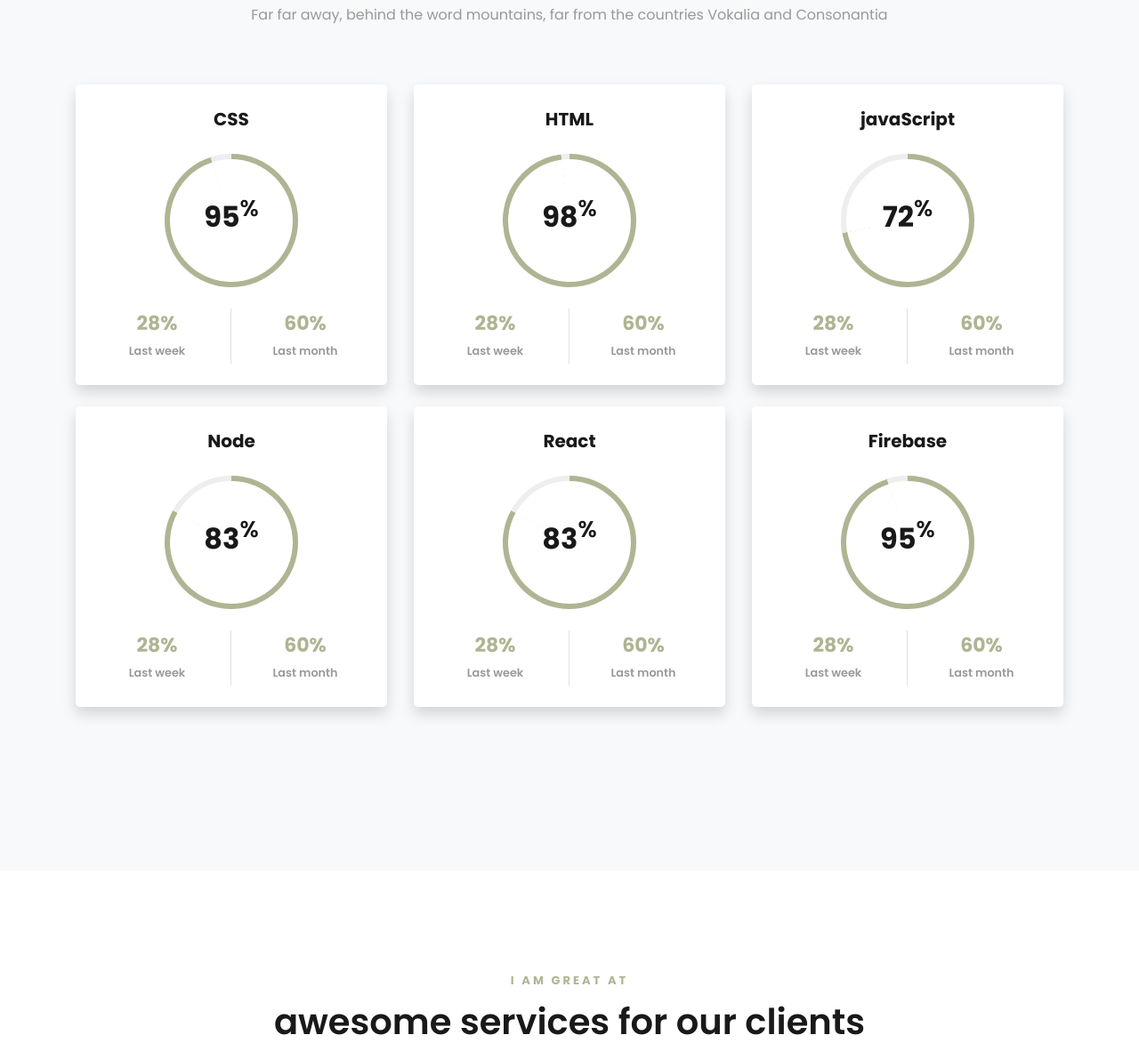
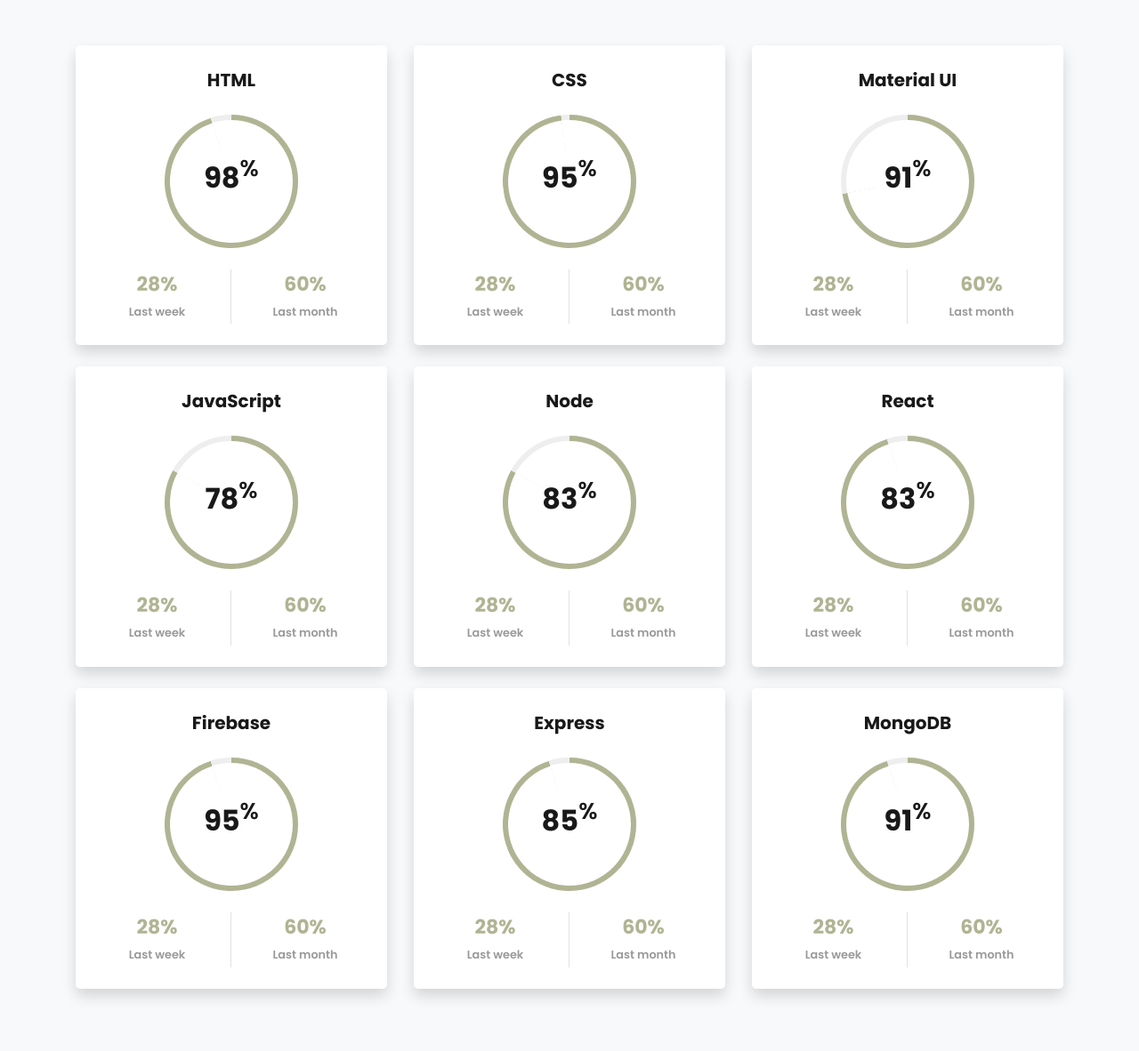
Before and after one commit to abdullah-mumin/Abdulla_Portfolio, a plain HTML site: page index.html in a window 1280 px wide. Shown: the part 1608-2790 px from the top of the page at 89% size. Drawn offline with nearby package versions, Linux system fonts and the light colour scheme; some packages are replaced by stand-ins of ours; no server answers; files whose address does not match are found by name.

Commit message:
update something

```diff
--- a/index.html
+++ b/index.html
@@ -221,16 +221,50 @@
 				<div class="col-md-12 heading-section text-center ftco-animate">
 					<span class="subheading">Skills</span>
 					<h2 class="mb-4">My Skills</h2>
-					<p>Far far away, behind the word mountains, far from the countries Vokalia and Consonantia</p>
+					<!-- <p>Far far away, behind the word mountains, far from the countries Vokalia and Consonantia</p> -->
 				</div>
 			</div>
 			<div class="row progress-circle mb-5">
 				<div class="col-lg-4 mb-4">
 					<div class="bg-white rounded-lg shadow p-4">
+						<h2 class="h5 font-weight-bold text-center mb-4">HTML</h2>
+
+						<!-- Progress bar 1 -->
+						<div class="progress mx-auto" data-value='95'>
+							<span class="progress-left">
+								<span class="progress-bar border-primary"></span>
+							</span>
+							<span class="progress-right">
+								<span class="progress-bar border-primary"></span>
+							</span>
+							<div
+								class="progress-value w-100 h-100 rounded-circle d-flex align-items-center justify-content-center">
+								<div class="h2 font-weight-bold">98<sup class="small">%</sup></div>
+							</div>
+						</div>
+						<!-- END -->
+
+						<!-- Demo info -->
+						<div class="row text-center mt-4">
+							<div class="col-6 border-right">
+								<div class="h4 font-weight-bold mb-0">28%</div><span class="small text-gray">Last
+									week</span>
+							</div>
+							<div class="col-6">
+								<div class="h4 font-weight-bold mb-0">60%</div><span class="small text-gray">Last
+									month</span>
+							</div>
+						</div>
+						<!-- END -->
+					</div>
+				</div>
+
+				<div class="col-lg-4 mb-4">
+					<div class="bg-white rounded-lg shadow p-4">
 						<h2 class="h5 font-weight-bold text-center mb-4">CSS</h2>
 
 						<!-- Progress bar 1 -->
-						<div class="progress mx-auto" data-value='95'>
+						<div class="progress mx-auto" data-value='98'>
 							<span class="progress-left">
 								<span class="progress-bar border-primary"></span>
 							</span>
@@ -261,10 +295,10 @@
 
 				<div class="col-lg-4 mb-4">
 					<div class="bg-white rounded-lg shadow p-4">
-						<h2 class="h5 font-weight-bold text-center mb-4">HTML</h2>
+						<h2 class="h5 font-weight-bold text-center mb-4">Material UI</h2>
 
 						<!-- Progress bar 1 -->
-						<div class="progress mx-auto" data-value='98'>
+						<div class="progress mx-auto" data-value='72'>
 							<span class="progress-left">
 								<span class="progress-bar border-primary"></span>
 							</span>
@@ -273,7 +307,7 @@
 							</span>
 							<div
 								class="progress-value w-100 h-100 rounded-circle d-flex align-items-center justify-content-center">
-								<div class="h2 font-weight-bold">98<sup class="small">%</sup></div>
+								<div class="h2 font-weight-bold">91<sup class="small">%</sup></div>
 							</div>
 						</div>
 						<!-- END -->
@@ -295,10 +329,10 @@
 
 				<div class="col-lg-4 mb-4">
 					<div class="bg-white rounded-lg shadow p-4">
-						<h2 class="h5 font-weight-bold text-center mb-4">javaScript</h2>
+						<h2 class="h5 font-weight-bold text-center mb-4">JavaScript</h2>
 
 						<!-- Progress bar 1 -->
-						<div class="progress mx-auto" data-value='72'>
+						<div class="progress mx-auto" data-value='83'>
 							<span class="progress-left">
 								<span class="progress-bar border-primary"></span>
 							</span>
@@ -307,7 +341,7 @@
 							</span>
 							<div
 								class="progress-value w-100 h-100 rounded-circle d-flex align-items-center justify-content-center">
-								<div class="h2 font-weight-bold">72<sup class="small">%</sup></div>
+								<div class="h2 font-weight-bold">78<sup class="small">%</sup></div>
 							</div>
 						</div>
 						<!-- END -->
@@ -366,7 +400,7 @@
 						<h2 class="h5 font-weight-bold text-center mb-4">React</h2>
 
 						<!-- Progress bar 1 -->
-						<div class="progress mx-auto" data-value='83'>
+						<div class="progress mx-auto" data-value='95'>
 							<span class="progress-left">
 								<span class="progress-bar border-primary"></span>
 							</span>
@@ -394,7 +428,6 @@
 						<!-- END -->
 					</div>
 				</div>
-
 				<div class="col-lg-4 mb-4">
 					<div class="bg-white rounded-lg shadow p-4">
 						<h2 class="h5 font-weight-bold text-center mb-4">Firebase</h2>
@@ -410,6 +443,72 @@
 							<div
 								class="progress-value w-100 h-100 rounded-circle d-flex align-items-center justify-content-center">
 								<div class="h2 font-weight-bold">95<sup class="small">%</sup></div>
+							</div>
+						</div>
+						<!-- END -->
+
+						<!-- Demo info -->
+						<div class="row text-center mt-4">
+							<div class="col-6 border-right">
+								<div class="h4 font-weight-bold mb-0">28%</div><span class="small text-gray">Last
+									week</span>
+							</div>
+							<div class="col-6">
+								<div class="h4 font-weight-bold mb-0">60%</div><span class="small text-gray">Last
+									month</span>
+							</div>
+						</div>
+						<!-- END -->
+					</div>
+				</div>
+				<div class="col-lg-4 mb-4">
+					<div class="bg-white rounded-lg shadow p-4">
+						<h2 class="h5 font-weight-bold text-center mb-4">Express</h2>
+
+						<!-- Progress bar 1 -->
+						<div class="progress mx-auto" data-value='95'>
+							<span class="progress-left">
+								<span class="progress-bar border-primary"></span>
+							</span>
+							<span class="progress-right">
+								<span class="progress-bar border-primary"></span>
+							</span>
+							<div
+								class="progress-value w-100 h-100 rounded-circle d-flex align-items-center justify-content-center">
+								<div class="h2 font-weight-bold">85<sup class="small">%</sup></div>
+							</div>
+						</div>
+						<!-- END -->
+
+						<!-- Demo info -->
+						<div class="row text-center mt-4">
+							<div class="col-6 border-right">
+								<div class="h4 font-weight-bold mb-0">28%</div><span class="small text-gray">Last
+									week</span>
+							</div>
+							<div class="col-6">
+								<div class="h4 font-weight-bold mb-0">60%</div><span class="small text-gray">Last
+									month</span>
+							</div>
+						</div>
+						<!-- END -->
+					</div>
+				</div>
+				<div class="col-lg-4 mb-4">
+					<div class="bg-white rounded-lg shadow p-4">
+						<h2 class="h5 font-weight-bold text-center mb-4">MongoDB</h2>
+
+						<!-- Progress bar 1 -->
+						<div class="progress mx-auto" data-value='95'>
+							<span class="progress-left">
+								<span class="progress-bar border-primary"></span>
+							</span>
+							<span class="progress-right">
+								<span class="progress-bar border-primary"></span>
+							</span>
+							<div
+								class="progress-value w-100 h-100 rounded-circle d-flex align-items-center justify-content-center">
+								<div class="h2 font-weight-bold">91<sup class="small">%</sup></div>
 							</div>
 						</div>
 						<!-- END -->
```
